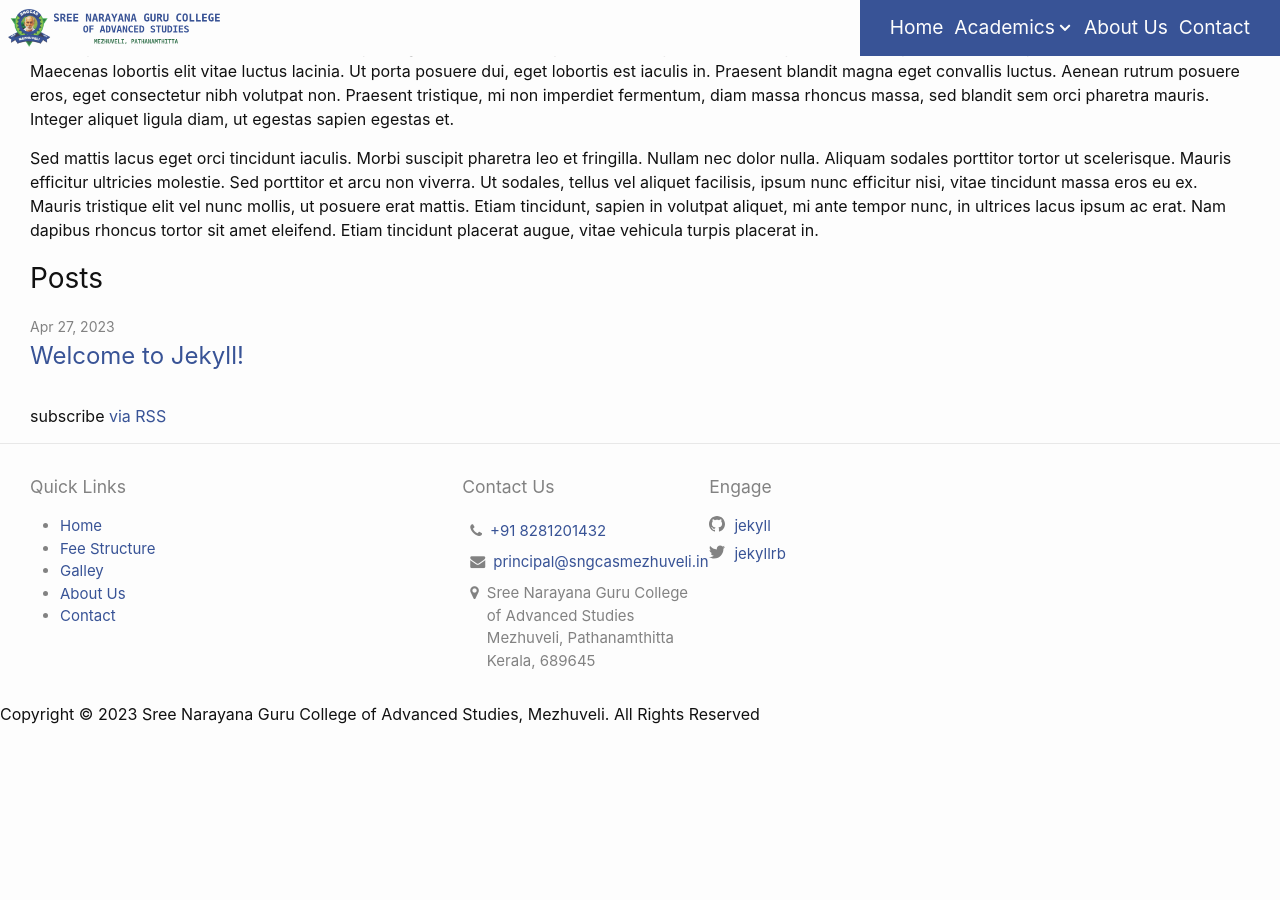
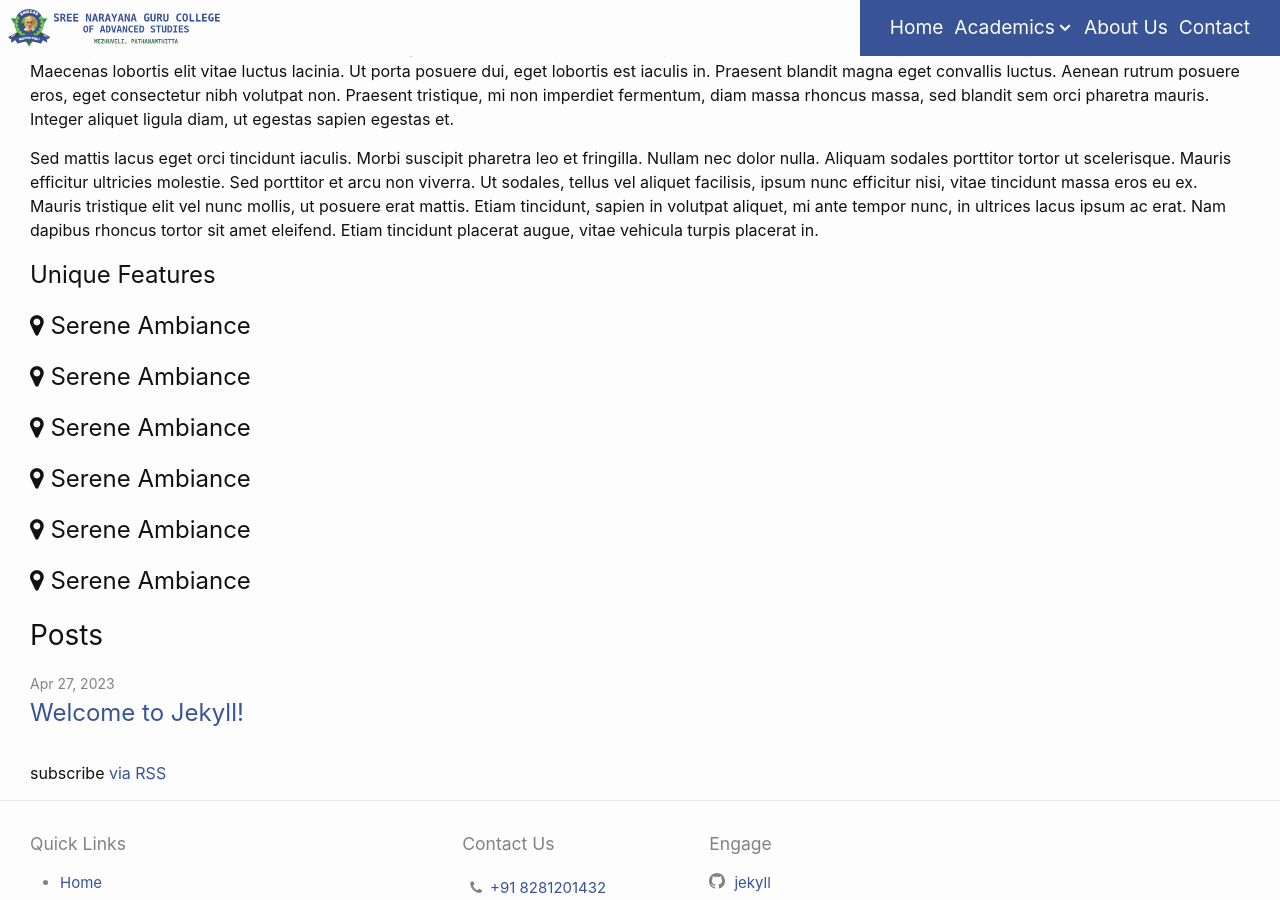
Before and after one commit to sngcasmezhuveli/sngcasmezhuveli.github.io, a Jekyll site: the page built from docs/index.markdown, in a window 1280 px wide and 900 px high, scrolled down 644 px. Built offline with Jekyll 4.4.1, drawn with Linux system fonts in a browser that asks for light colours; before the commit the page ends 1400 px from its top, so only the background shows below that.

Commit message:
create nodes for unique features section

```diff
--- a/docs/_layouts/home.html
+++ b/docs/_layouts/home.html
@@ -17,6 +17,29 @@ layout: default
     <h2>Some Intro Line</h2>
     <p>Lorem ipsum dolor sit amet, consectetur adipiscing elit. Cras ut nunc pharetra, volutpat libero a, tempor est. Morbi quis mauris suscipit enim tincidunt luctus. Maecenas lobortis elit vitae luctus lacinia. Ut porta posuere dui, eget lobortis est iaculis in. Praesent blandit magna eget convallis luctus. Aenean rutrum posuere eros, eget consectetur nibh volutpat non. Praesent tristique, mi non imperdiet fermentum, diam massa rhoncus massa, sed blandit sem orci pharetra mauris. Integer aliquet ligula diam, ut egestas sapien egestas et.</p>
     <p>Sed mattis lacus eget orci tincidunt iaculis. Morbi suscipit pharetra leo et fringilla. Nullam nec dolor nulla. Aliquam sodales porttitor tortor ut scelerisque. Mauris efficitur ultricies molestie. Sed porttitor et arcu non viverra. Ut sodales, tellus vel aliquet facilisis, ipsum nunc efficitur nisi, vitae tincidunt massa eros eu ex. Mauris tristique elit vel nunc mollis, ut posuere erat mattis. Etiam tincidunt, sapien in volutpat aliquet, mi ante tempor nunc, in ultrices lacus ipsum ac erat. Nam dapibus rhoncus tortor sit amet eleifend. Etiam tincidunt placerat augue, vitae vehicula turpis placerat in.</p>
+  </div>
+  <div>
+    <h2>Unique Features</h2>
+    <div>
+      <div>
+        <h2><i class="fa fa-map-marker"></i> Serene Ambiance</h2>
+      </div>
+      <div>
+        <h2><i class="fa fa-map-marker"></i> Serene Ambiance</h2>
+      </div>
+      <div>
+        <h2><i class="fa fa-map-marker"></i> Serene Ambiance</h2>
+      </div>
+      <div>
+        <h2><i class="fa fa-map-marker"></i> Serene Ambiance</h2>
+      </div>
+      <div>
+        <h2><i class="fa fa-map-marker"></i> Serene Ambiance</h2>
+      </div>
+      <div>
+        <h2><i class="fa fa-map-marker"></i> Serene Ambiance</h2>
+      </div>
+    </div>
   </div>
   {{ content }}
 
```
